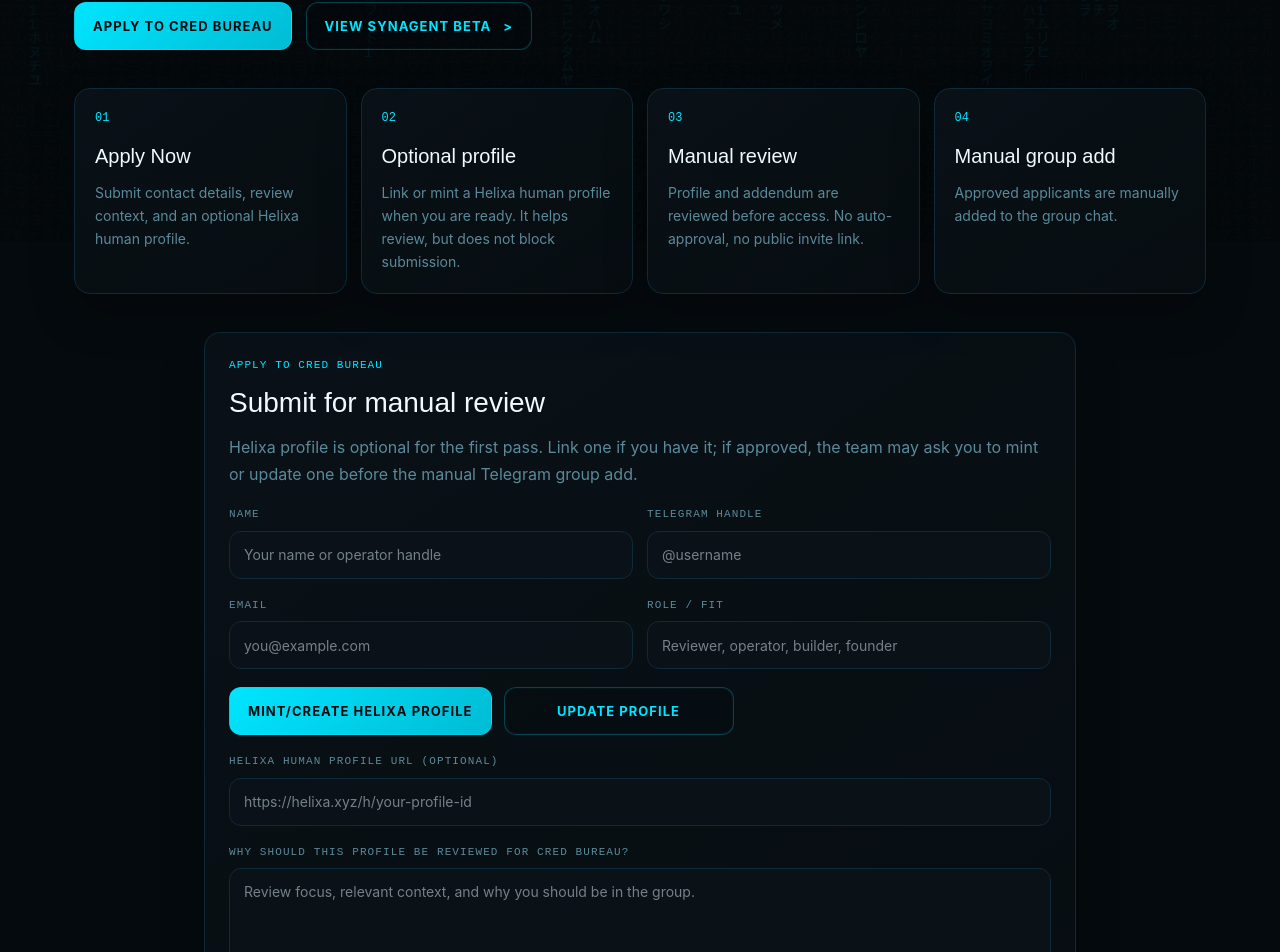
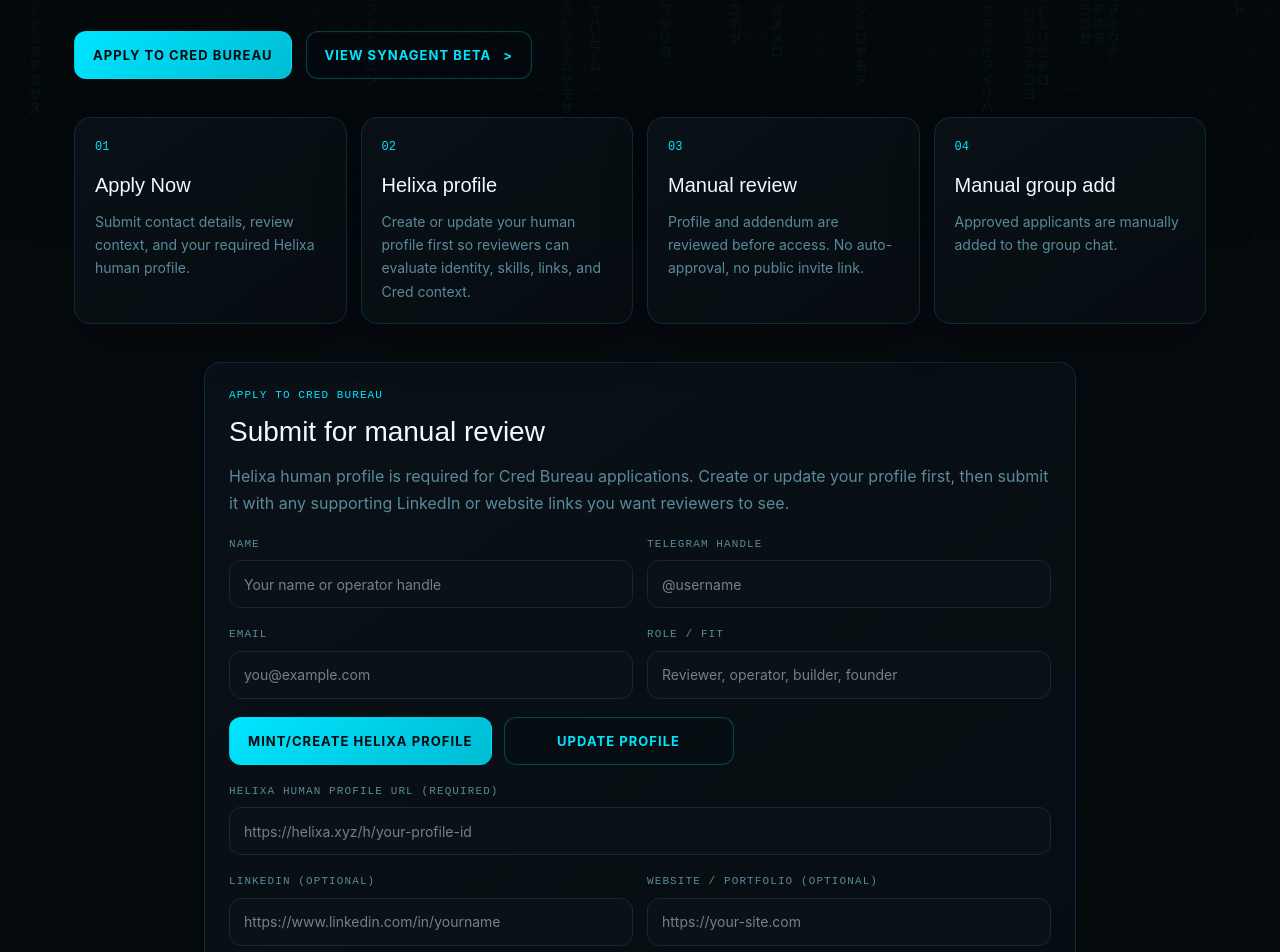
Before and after one commit to Bendr-20/synagent, a Next.js app: page /cred-bureau in a window 1280 px wide. Shown: the part 559-1511 px from the top of the page. Built offline with nearby package versions, Linux system fonts and the light colour scheme.

Commit message:
Require Helixa profile for Cred Bureau

```diff
--- a/src/app/api/cred-bureau/applications/route.ts
+++ b/src/app/api/cred-bureau/applications/route.ts
@@ -28,9 +28,7 @@
       success: true,
       applicationId: record.id,
       status: record.status,
-      nextStep: record.review.profileMissing
-        ? "Application received for manual review. A Helixa human profile was not linked yet, so the Synagent team may ask you to mint or link one before approval, then manually contact approved applicants before anyone is added to the group chat."
-        : "Application received for manual review. The Synagent team will review the attached Helixa human profile and Cred context, then manually contact approved applicants before anyone is added to the group chat.",
+      nextStep: "Application received for manual review. The Synagent team will review the attached Helixa human profile, Cred context, and supporting links, then manually contact approved applicants before anyone is added to the group chat.",
       groupInviteUrl: null,
     } satisfies CredBureauApplicationResponse, { status: 201 });
   } catch (error) {
--- a/src/app/cred-bureau/cred-bureau-application-form.tsx
+++ b/src/app/cred-bureau/cred-bureau-application-form.tsx
@@ -50,6 +50,8 @@
           telegram: String(data.get("telegram") || ""),
           email: String(data.get("email") || ""),
           role: String(data.get("role") || ""),
+          linkedinUrl: String(data.get("linkedinUrl") || ""),
+          websiteUrl: String(data.get("websiteUrl") || ""),
         },
         humanProfile: {
           url: String(data.get("humanProfileUrl") || ""),
@@ -78,7 +80,7 @@
         <div style={{ ...fieldLabelStyle, color: theme.accent }}>Apply to Cred Bureau</div>
         <h2 style={{ margin: "0 0 10px", color: theme.textStrong, fontFamily: "Space Grotesk, sans-serif", fontSize: "28px" }}>Submit for manual review</h2>
         <p style={{ margin: 0, color: theme.textMuted, lineHeight: 1.7 }}>
-          Helixa profile is optional for the first pass. Link one if you have it; if approved, the team may ask you to mint or update one before the manual Telegram group add.
+          Helixa human profile is required for Cred Bureau applications. Create or update your profile first, then submit it with any supporting LinkedIn or website links you want reviewers to see.
         </p>
       </div>
 
@@ -114,9 +116,20 @@
       </div>
 
       <label>
-        <div style={fieldLabelStyle}>Helixa Human Profile URL (optional)</div>
-        <input name="humanProfileUrl" placeholder="https://helixa.xyz/h/your-profile-id" style={inputStyle} />
+        <div style={fieldLabelStyle}>Helixa Human Profile URL (required)</div>
+        <input name="humanProfileUrl" required placeholder="https://helixa.xyz/h/your-profile-id" style={inputStyle} />
       </label>
+
+      <div className="cred-bureau-form-grid" style={{ display: "grid", gridTemplateColumns: "1fr 1fr", gap: "14px" }}>
+        <label>
+          <div style={fieldLabelStyle}>LinkedIn (optional)</div>
+          <input name="linkedinUrl" type="url" placeholder="https://www.linkedin.com/in/yourname" style={inputStyle} />
+        </label>
+        <label>
+          <div style={fieldLabelStyle}>Website / Portfolio (optional)</div>
+          <input name="websiteUrl" type="url" placeholder="https://your-site.com" style={inputStyle} />
+        </label>
+      </div>
 
       <label>
         <div style={fieldLabelStyle}>Why should this profile be reviewed for Cred Bureau?</div>
--- a/src/app/cred-bureau/page.tsx
+++ b/src/app/cred-bureau/page.tsx
@@ -6,11 +6,11 @@
 const flowSteps = [
   {
     label: "Apply Now",
-    body: "Submit contact details, review context, and an optional Helixa human profile."
+    body: "Submit contact details, review context, and your required Helixa human profile."
   },
   {
-    label: "Optional profile",
-    body: "Link or mint a Helixa human profile when you are ready. It helps review, but does not block submission."
+    label: "Helixa profile",
+    body: "Create or update your human profile first so reviewers can evaluate identity, skills, links, and Cred context."
   },
   {
     label: "Manual review",
@@ -24,7 +24,7 @@
 
 const bureauSignals = [
   "Simple application with Telegram contact",
-  "Optional Helixa human profile link or mint",
+  "Required Helixa human profile link",
   "Manual review before group access",
 ];
 
@@ -51,7 +51,7 @@
             Join the human trust layer behind Synagent beta.
           </h1>
           <p style={{ margin: "0 0 28px", color: theme.textMuted, fontSize: "17px", lineHeight: 1.72, maxWidth: "720px" }}>
-            Cred Bureau is invite-only access for Synagent beta reviewers and operators. Apply with your contact details and optional Helixa human profile. Approved applicants are manually added to the group chat.
+            Cred Bureau is invite-only access for Synagent beta reviewers and operators. Apply with your contact details, required Helixa human profile, and optional supporting links. Approved applicants are manually added to the group chat.
           </p>
           <div className="cred-bureau-actions" style={{ display: "flex", gap: "14px", flexWrap: "wrap" }}>
             <a href="#apply" style={{ ...solidButtonStyle, width: "auto", minWidth: "190px" }}>
--- a/src/app/review/cred-bureau/page.tsx
+++ b/src/app/review/cred-bureau/page.tsx
@@ -41,7 +41,7 @@
               Cred Bureau Review Queue
             </h1>
             <p style={{ color: theme.textMuted, maxWidth: "760px", lineHeight: 1.7, margin: 0 }}>
-              Review applicants, copy their Telegram contact, and manually add approved profiles to the group. Profile missing means the applicant submitted without a Helixa human profile and may need the mint/update link before approval.
+              Review applicants, inspect their required Helixa human profile and supporting links, copy their Telegram contact, and manually add approved profiles to the group.
             </p>
           </div>
           <Link href="/cred-bureau" style={{ ...outlineButtonStyle, width: "auto" }}>
@@ -88,18 +88,16 @@
                   <Field label="Email" value={application.applicant.email} />
                   <Field label="Role" value={application.applicant.role} />
                   <Field label="Availability" value={application.reviewAddendum.availability} />
+                  <Field label="LinkedIn" value={application.applicant.linkedinUrl} />
+                  <Field label="Website" value={application.applicant.websiteUrl} />
                 </div>
 
                 <div style={{ display: "grid", gap: "12px" }}>
                   <Field label="Why review" value={application.reviewAddendum.whyJoin} />
                   <Field label="Disclosure" value={application.reviewAddendum.disclosure} />
-                  {application.humanProfile.url ? (
-                    <a href={application.humanProfile.url} target="_blank" rel="noreferrer" style={{ color: theme.accent, wordBreak: "break-all" }}>
-                      {application.humanProfile.url}
-                    </a>
-                  ) : (
-                    <div style={{ color: "#ffc8c8", fontFamily: "JetBrains Mono, monospace", fontSize: "12px" }}>Profile missing</div>
-                  )}
+                  <a href={application.humanProfile.url || "https://helixa.xyz/join/human"} target="_blank" rel="noreferrer" style={{ color: theme.accent, wordBreak: "break-all" }}>
+                    {application.humanProfile.url || "Helixa profile required"}
+                  </a>
                 </div>
 
                 <ReviewStatusControls application={application} reviewKey={reviewKey} />
--- a/src/app/review/cred-bureau/review-status-controls.tsx
+++ b/src/app/review/cred-bureau/review-status-controls.tsx
@@ -57,7 +57,9 @@
     application.applicant.name,
     application.applicant.telegram,
     application.applicant.email,
-    application.humanProfile.url || "Profile missing",
+    application.applicant.linkedinUrl,
+    application.applicant.websiteUrl,
+    application.humanProfile.url || "Helixa profile required",
     application.reviewAddendum.whyJoin,
   ].filter(Boolean).join(" | ");
 
--- a/src/lib/cred-bureau-store.ts
+++ b/src/lib/cred-bureau-store.ts
@@ -31,6 +31,15 @@
   return cleaned || null;
 }
 
+function cleanOptionalUrl(value: unknown, label: string) {
+  const cleaned = cleanOptionalString(value);
+  if (!cleaned) return null;
+  if (!/^https?:\/\//i.test(cleaned)) {
+    throw new Error(`${label} must start with http:// or https://.`);
+  }
+  return cleaned;
+}
+
 function makeApplicationId() {
   return `cba_${Date.now().toString(36)}_${Math.random().toString(16).slice(2, 8)}`;
 }
@@ -54,6 +63,10 @@
   const wallet = cleanOptionalString(profile?.wallet);
   const handle = cleanOptionalString(profile?.handle);
 
+  if (!url && !id && !wallet && !handle) {
+    throw new Error("A Helixa human profile URL is required before Cred Bureau review.");
+  }
+
   if (url && !/^https:\/\/helixa\.xyz\/h\/[A-Za-z0-9._:-]+\/?$/i.test(url)) {
     throw new Error("Use a Helixa human profile URL like https://helixa.xyz/h/your-profile-id.");
   }
@@ -66,18 +79,19 @@
   const telegram = normalizeTelegram(payload.applicant?.telegram);
   const email = cleanOptionalString(payload.applicant?.email);
   const role = cleanOptionalString(payload.applicant?.role);
+  const linkedinUrl = cleanOptionalUrl(payload.applicant?.linkedinUrl, "LinkedIn URL");
+  const websiteUrl = cleanOptionalUrl(payload.applicant?.websiteUrl, "Website URL");
 
   if (!name) throw new Error("Applicant name is required for Cred Bureau review.");
   if (!telegram && !email) throw new Error("Telegram handle or email is required so approved applicants can be contacted manually.");
 
-  return { name, telegram, email, role };
+  return { name, telegram, email, role, linkedinUrl, websiteUrl };
 }
 
 export function buildCredBureauApplicationRecord(payload: CredBureauApplicationPayload): CredBureauApplicationRecord {
   const applicant = buildApplicant(payload);
   const humanProfile = buildHumanProfileRef(payload.humanProfile);
   const whyJoin = cleanString(payload.reviewAddendum?.whyJoin);
-  const profileMissing = !humanProfile.url && !humanProfile.id && !humanProfile.wallet && !humanProfile.handle;
 
   if (!whyJoin) throw new Error("Tell us why you want Cred Bureau review.");
 
@@ -93,8 +107,8 @@
       disclosure: cleanOptionalString(payload.reviewAddendum?.disclosure),
     },
     review: {
-      profileRequired: !profileMissing,
-      profileMissing,
+      profileRequired: true,
+      profileMissing: false,
       profileMustBeUpdated: true,
       manualReviewRequired: true,
       manualGroupAddRequired: true,
--- a/src/lib/cred-bureau-types.ts
+++ b/src/lib/cred-bureau-types.ts
@@ -12,6 +12,8 @@
   telegram: string;
   email?: string | null;
   role?: string | null;
+  linkedinUrl?: string | null;
+  websiteUrl?: string | null;
 };
 
 export type CredBureauApplicationPayload = {
```
Also changed, not shown: 2 other files (tests, documents, lock files or other folders).
